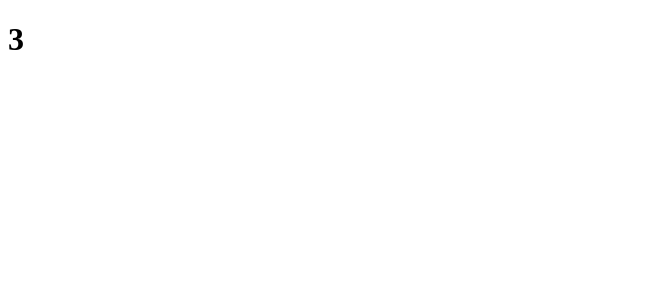
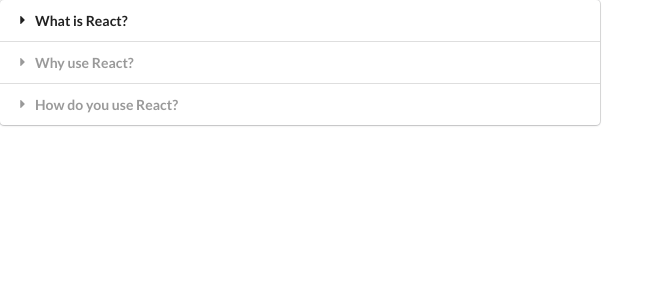
Before and after one commit to bhagirthijhamb/widgetsApp-React, a React (Create React App) app: page / in a window 1280 px wide. Shown: the top 300 px of the page, without its empty margins (0-664 px from the left). Built offline with nearby package versions, Linux system fonts and the light colour scheme.

Commit message:
completed Accordion

```diff
--- a/public/index.html
+++ b/public/index.html
@@ -25,6 +25,9 @@
       Learn how to configure a non-root public URL by running `npm run build`.
     -->
     <title>React App</title>
+    <link rel="stylesheet" href="https://cdnjs.cloudflare.com/ajax/libs/semantic-ui/2.4.1/semantic.min.css"
+      integrity="sha512-8bHTC73gkZ7rZ7vpqUQThUDhqcNFyYi2xgDgPDHc+GXVGHXq+xPjynxIopALmOPqzo9JZj0k6OqqewdGO3EsrQ=="
+      crossorigin="anonymous" />
   </head>
   <body>
     <noscript>You need to enable JavaScript to run this app.</noscript>
--- a/src/components/Accordion.js
+++ b/src/components/Accordion.js
@@ -1,9 +1,33 @@
-import React from 'react';
+import React, { Fragment, useState } from 'react';
 
 const Accordion = ({ items }) => {
+  const [activeIndex, setActiveIndex] = useState(null)
+  const onTitleClick = (index) => {
+    // console.log('Title Clicked', index)
+    setActiveIndex(index);
+  }
+  const renderedItems = items.map((item, index) => {
+    const active = index === activeIndex ? 'active' : '';
+      return (
+        <Fragment key={item.title}>
+          <div className={`title ${active}`} onClick={() => onTitleClick(index)}>
+            <i className="dropdown icon"></i>
+            {item.title}
+          </div>
+          <div className={`content ${active}`}>
+            <p>{item.content}</p>
+          </div>
+        </Fragment>
+      )
+  })
+
   return (
-    <h1>{items.length}</h1>
+    <div className="ui styled accordion">
+      {renderedItems}
+      {/* <h1>{activeIndex}</h1> */}
+    </div>
   )
+
 }
 
 export default Accordion;
```
Also changed, not shown: 1 other file (tests, documents, lock files or other folders).
